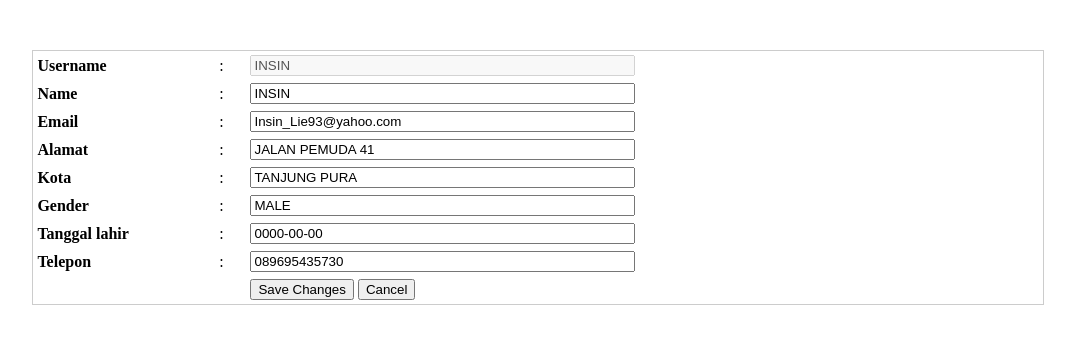
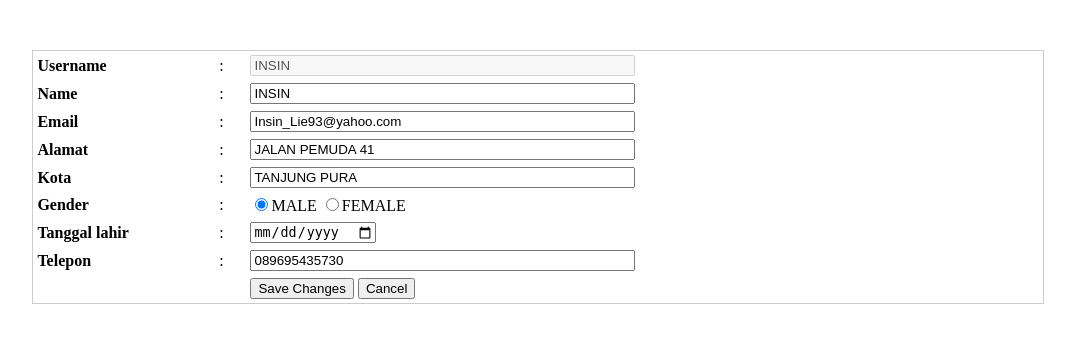
Before and after one commit to Mikroskil/Invest, a PHP site: page /userprofile.php in a window 1280 px wide. Shown: the part 202-546 px from the top of the page, without its empty margins (102-1177 px from the left). Run offline with PHP 8.4, Linux system fonts and the light colour scheme; a user stored in the database is signed in; data that the repository does not hold is empty.

Commit message:
userprofile
edit userprofile

```diff
--- a/userprofile.php
+++ b/userprofile.php
@@ -72,8 +72,8 @@
 <td width="18%"><strong>Gender</strong></td>
 <td width="3%">:</td>
 <td width="79%">
-
-<input name="a_name" type="text" id="a_name" size="45"  value="<?php if (isset($_SESSION['gender'])){echo $_SESSION['gender'];} ?>">
+<input type="radio" name="gender" value="MALE" <?php if (($_SESSION['gender'])=='MALE'){ ?>checked="checked"<?php }?> />MALE
+<input type="radio" name="gender" value="FEMALE" <?php if (($_SESSION['gender'])!='MALE'){ ?>checked="checked"<?php } ?> />FEMALE
 </td>
 </tr>
 <tr>
@@ -81,7 +81,7 @@
 <td width="3%">:</td>
 <td width="79%">
 
-<input name="a_name" type="text" id="a_name" size="45"  value="<?php if (isset($_SESSION['tanggal_lahir'])){echo $_SESSION['tanggal_lahir'];} ?>">
+<input name="a_name" type="date" id="a_name" value="<?php {echo $_SESSION['tanggal_lahir'];} ?>">
 </td>
 </tr>
 <tr>
```
